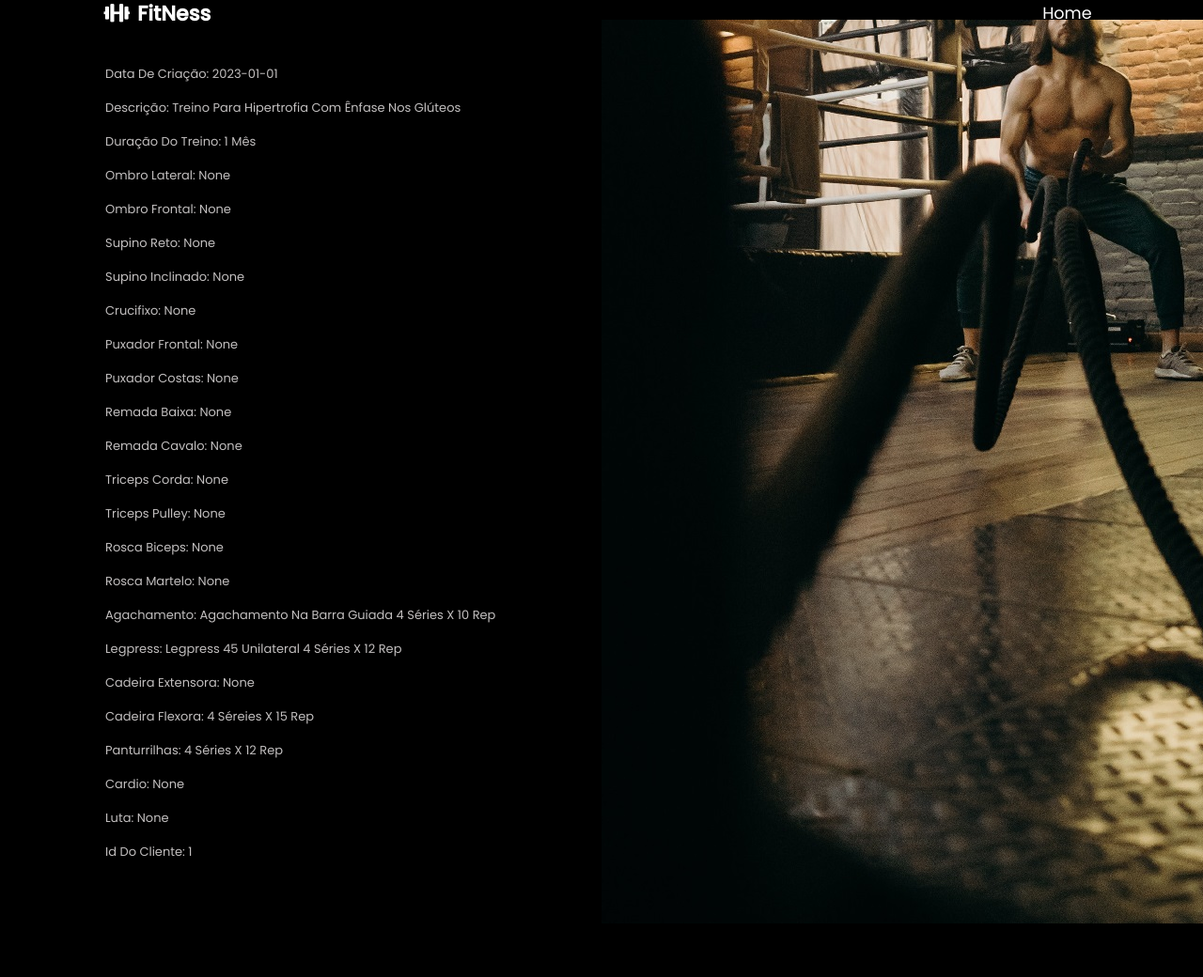
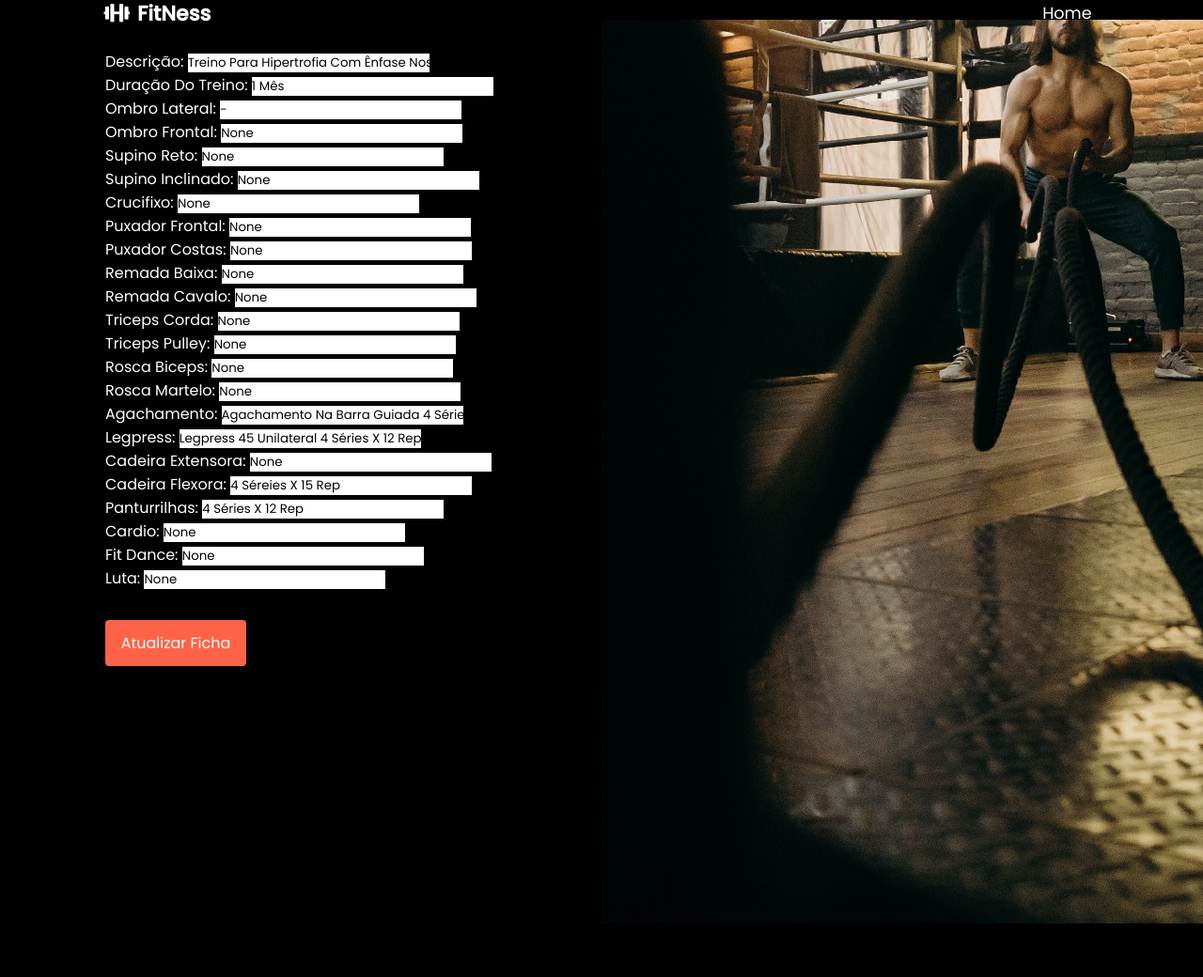
Before and after one commit to joaoinacioc/projeto-integrador, a Flask app: page /ficha_treino in a window 1280 px wide; the page is wider, and only the part inside the window is pictured. Shown: the part 29-1069 px from the top of that part at 94% size. Run offline with Flask 3, Linux system fonts and the light colour scheme; the visitor is signed in with stand-in values (Sample User, id 1); data comes from the database, SQL or seed files in the repository; parts of the project's set-up code (start-up, migrations or seed data) failed here and were passed over.

Commit message:
Finalização definitiva

```diff
--- a/src/controllers/machine_controller.py
+++ b/src/controllers/machine_controller.py
@@ -4,6 +4,10 @@
 from services.user_service import insert_logic, Cliente, login_logic
 from src.config import db
 from models.ficha_treino import Ficha_Treino
+from models.instrutor import Instrutor
+from datetime import datetime
+from flask import redirect, url_for, flash
+
 
 def index():
     return render_template('home.html')
@@ -36,16 +40,18 @@
             session['cliente_id'] = cliente.id_cliente  # Ajuste aqui para 'id_cliente'
             return redirect(url_for('blueprint.cliente'))
         else:
-            return "Credenciais inválidas. Tente novamente."
+            mensagem_erro = 'Credenciais inválidas. Tente novamente.'
+            return render_template('login.html', mensagem_erro=mensagem_erro)
 
     # Adicione um retorno padrão para casos em que o método não seja POST
     return "Método não permitido"
 
-def login_estrutor():
+def instrutor():
     return render_template('login-instrutor.html')
 
 def cadastro():
     return render_template('cadastro.html')
+
 
 def processar_cadastro():
     # Obter os dados do formulário do objeto request
@@ -57,6 +63,7 @@
     senha = request.form['senha']
     telefone = request.form['telefone']
     fk_Plano_Mensal_id_plano = request.form['plano_mensal']
+
     # Criar um novo registro de cliente no banco de dados
     novo_cliente = Cliente(
         nome=nome,
@@ -66,14 +73,20 @@
         email=email,
         senha=senha,
         telefone=telefone,
-        fk_Plano_Mensal_id_plano = fk_Plano_Mensal_id_plano
+        fk_Plano_Mensal_id_plano=fk_Plano_Mensal_id_plano
     )
 
     db.session.add(novo_cliente)
     db.session.commit()
 
+    # Agora, você pode obter o id_cliente do novo cliente
+    id_cliente = novo_cliente.id_cliente
+
+    # Chamar a função criar_ficha_treino com o id_cliente
+    criar_ficha_treino(id_cliente)
+
     # Redirecione o usuário para uma página de confirmação ou outra página
-    return "Cadastro realizado com sucesso!"
+    return render_template('login.html')
 
 
 def alterar_plano():
@@ -93,7 +106,7 @@
                 cliente.plano_mensal = novo_plano
                 db.session.commit()
 
-                return "Plano alterado com sucesso!"
+                return redirect(url_for('blueprint.cliente'))
             else:
                 return "Cliente não encontrado."
         else:
@@ -111,6 +124,7 @@
         # Consulta o banco de dados para obter o cliente pelo ID
         cliente = Cliente.query.get(cliente_id)
 
+        nome_cliente = cliente.nome if cliente else "Cliente"
         # Verifica se o cliente existe
         if cliente:
             # Substitua a linha abaixo pela lógica real para obter a ficha de treino
@@ -121,3 +135,166 @@
 
     # Se o ID do cliente não estiver na sessão, redirecione para a página de login
     return redirect(url_for('blueprint.login_cliente'))
+def cliente():
+    # Verifica se o ID do cliente está na sessão
+    if 'cliente_id' in session:
+        # Obtém o ID do cliente da sessão
+        cliente_id = session['cliente_id']
+
+        # Consulta o banco de dados para obter o cliente pelo ID
+        cliente = Cliente.query.get(cliente_id)
+
+        # Verifica se o cliente existe
+        if cliente:
+            # Renderiza a página do cliente, passando a variável cliente para o template
+            return render_template('cliente.html', cliente=cliente)
+
+    # Se o ID do cliente não estiver na sessão, redirecione para a página de login
+    return redirect(url_for('blueprint.login_cliente'))
+
+
+
+def login_instrutor():
+    # Lógica para verificar as credenciais do instrutor
+    email = request.form.get('email')
+    senha = request.form.get('senha')
+    instrutor = Instrutor.query.filter_by(email=email, senha=senha).first()
+
+    # Lógica para verificar as credenciais (substitua por sua própria lógica)
+    if instrutor:
+        # Se o instrutor existe, armazenar o ID na sessão ou outra lógica desejada
+        # session['instrutor_id'] = instrutor.id_instrutor
+        return redirect(url_for('blueprint.instrutor'))  # Substitua 'instrutor' pelo nome da sua rota protegida
+    else:
+        # Se as credenciais forem inválidas, exiba uma mensagem de erro
+        flash('Credenciais inválidas. Tente novamente.', 'erro')
+
+    # Se a solicitação for POST ou as credenciais forem inválidas, renderize a página de login
+    return render_template('login-instrutor.html')
+def atualizar_ficha_treino():
+    if request.method == 'POST':
+        # Obter os dados do formulário
+        descricao = request.form.get('descricao')
+        duracao_treino = request.form.get('duracao_treino')
+        ombro_lateral = request.form.get('ombro_lateral')
+        ombro_frontal = request.form.get('ombro_frontal')
+        supino_reto = request.form.get('supino_reto')
+        supino_inclinado = request.form.get('supino_inclinado')
+        crucifixo = request.form.get('crucifixo')
+        puxador_frontal = request.form.get('puxador_frontal')
+        puxador_costas = request.form.get('puxador_costas')
+        remada_baixa = request.form.get('remada_baixa')
+        remada_cavalo = request.form.get('remada_cavalo')
+        triceps_corda = request.form.get('triceps_corda')
+        triceps_pulley = request.form.get('triceps_pulley')
+        rosca_biceps = request.form.get('rosca_biceps')
+        rosca_martelo = request.form.get('rosca_martelo')
+        agachamento = request.form.get('agachamento')
+        legpress = request.form.get('legpress')
+        cadeira_extensora = request.form.get('cadeira_extensora')
+        cadeira_flexora = request.form.get('cadeira_flexora')
+        panturrilhas = request.form.get('panturrilhas')
+        cardio = request.form.get('cardio')
+        fitdance = request.form.get('fitdance')
+        luta = request.form.get('luta')
+
+        # Atualizar os dados no banco de dados
+        ficha_treino = Ficha_Treino.query.filter_by(fk_Cliente_id_cliente=session['cliente_id']).first()
+        if ficha_treino:
+            ficha_treino.descricao = descricao
+            ficha_treino.duracao_treino = duracao_treino
+            ficha_treino.ombro_lateral = ombro_lateral
+            ficha_treino.ombro_frontal = ombro_frontal
+            ficha_treino.supino_reto = supino_reto
+            ficha_treino.supino_inclinado = supino_inclinado
+            ficha_treino.crucifixo = crucifixo
+            ficha_treino.puxador_frontal = puxador_frontal
+            ficha_treino.puxador_costas = puxador_costas
+            ficha_treino.remada_baixa = remada_baixa
+            ficha_treino.remada_cavalo = remada_cavalo
+            ficha_treino.triceps_corda = triceps_corda
+            ficha_treino.triceps_pulley = triceps_pulley
+            ficha_treino.rosca_biceps = rosca_biceps
+            ficha_treino.rosca_martelo = rosca_martelo
+            ficha_treino.agachamento = agachamento
+            ficha_treino.legpress = legpress
+            ficha_treino.cadeira_extensora = cadeira_extensora
+            ficha_treino.cadeira_flexora = cadeira_flexora
+            ficha_treino.panturrilhas = panturrilhas
+            ficha_treino.cardio = cardio
+            ficha_treino.fitdance = fitdance
+            ficha_treino.luta = luta
+
+            # Atualize os outros campos conforme necessário
+            db.session.commit()
+
+        # Redirecionar para a página da ficha de treino ou outra página desejada
+        return redirect(url_for('blueprint.ficha_treino'))
+
+def criar_ficha_treino(id_cliente):
+
+    nova_ficha_treino = Ficha_Treino(
+        data_criacao=datetime.utcnow(),
+        descricao='-',
+        duracao_treino='-',
+        ombro_lateral='-',
+        ombro_frontal='-',
+        supino_reto='-',
+        supino_inclinado='-',
+        crucifixo='-',
+        puxador_frontal='-',
+        puxador_costas='-',
+        remada_baixa='-',
+        remada_cavalo='-',
+        triceps_corda='-',
+        triceps_pulley='-',
+        rosca_biceps='-',
+        rosca_martelo='-',
+        agachamento='-',
+        legpress='-',
+        cadeira_extensora='-',
+        cadeira_flexora='-',
+        panturrilhas='-',
+        cardio='-',
+        fitdance='-',
+        luta='-',
+        fk_Cliente_id_cliente=id_cliente)
+    db.session.add(nova_ficha_treino)
+    db.session.commit()
+
+def instrutor_logado():
+    return render_template('instrutor.html')
+
+def logout_cliente():
+    # Remover a chave associada à sessão do cliente
+    session.pop('cliente_id', None)
+    # Redirecionar para a página de login ou outra página desejada
+    return redirect(url_for('blueprint.index'))
+
+def confirmar_exclusao_conta():
+    # Renderizar a página de confirmação de exclusão da conta
+    return render_template('confirmar_exclusao.html')
+
+def excluir_conta():
+    # Obter o ID do cliente da sessão
+    cliente_id = session.get('cliente_id')
+
+    # Verificar se o ID do cliente está presente
+    if cliente_id:
+        # Obter o cliente pelo ID
+        cliente = Cliente.query.get(cliente_id)
+
+        # Verificar se o cliente existe
+        if cliente:
+            # Excluir o cliente do banco de dados
+            db.session.delete(cliente)
+            db.session.commit()
+
+            # Limpar a sessão do cliente
+            session.pop('cliente_id', None)
+
+            # Redirecionar para a página de login ou outra página desejada
+            return redirect(url_for('blueprint.login_cliente'))
+
+    # Se não houver ID de cliente na sessão ou se ocorrer um problema, redirecionar para a página do cliente
+    return redirect(url_for('blueprint.cliente'))
--- a/src/models/cliente.py
+++ b/src/models/cliente.py
@@ -1,5 +1,7 @@
 from flask_sqlalchemy import SQLAlchemy
 from src.config import db
+from sqlalchemy import ForeignKey
+from sqlalchemy.orm import relationship
 class Cliente(db.Model):
     '''Data for ON/OFF should be dumped in this table.'''
     __tablename__ = 'cliente'
@@ -12,6 +14,7 @@
     senha = db.Column(db.String(50), nullable=False)
     telefone = db.Column(db.String(20), nullable=False)
     fk_Plano_Mensal_id_plano= db.Column(db.Integer, nullable=False)
+    fichas_treino = relationship('Ficha_Treino', back_populates='cliente')
     def __init__(self, nome, sobrenome, cpf, data_nascimento, email, senha, telefone, fk_Plano_Mensal_id_plano):
         self.nome = nome
         self.sobrenome = sobrenome
--- a/src/templates/cadastro.html
+++ b/src/templates/cadastro.html
@@ -14,7 +14,6 @@
         <nav class="navbar">
             <a href="/">Home</a>
             <a href="#"> | </a>
-            <a href="/login-instrutor">É um instrutor?</a>
             <a href="/login">Login</a>
         </nav>
     </header>
--- a/src/templates/ficha-treino.html
+++ b/src/templates/ficha-treino.html
@@ -2,47 +2,120 @@
 <html lang="pt-br">
 <head>
     <meta charset="UTF-8">
-    <title>Perfil do cliente</title>
+    <title>Ficha de Treino</title>
     <link rel="stylesheet" type="text/css" href="../static/css/style.css" />
     <link rel="stylesheet" href="https://cdnjs.cloudflare.com/ajax/libs/font-awesome/5.15.4/css/all.min.css"/>
 </head>
-<body>
+<body style="background-color: black; color: white;">
     <header class="header">
         <a href="/" class="logo">
             <i class="fas fa-dumbbell"></i>FitNess
         </a>
         <nav class="navbar">
-            <a href="/">Home</a>
+            <a href="/cliente">Home</a>
         </nav>
     </header>
 
     <section class="home">
         <div class="max-width">
             <div class="home-content">
-                <p>Data de criação: {{ficha_treino.data_criacao}}</p>
-                <p>Descrição: {{ficha_treino.descricao}}</p>
-                <p>Duração do treino: {{ficha_treino.duracao_treino}}</p>
-                <p>Ombro lateral: {{ficha_treino.ombro_lateral}}</p>
-                <p>Ombro frontal: {{ficha_treino.ombro_frontal}}</p>
-                <p>Supino reto: {{ficha_treino.supino_reto}}</p>
-                <p>Supino inclinado: {{ficha_treino.supino_inclinado}}</p>
-                <p>Crucifixo: {{ficha_treino.crucifixo}}</p>
-                <p>Puxador frontal: {{ficha_treino.puxador_frontal}}</p>
-                <p>Puxador costas: {{ficha_treino.puxador_costas}}</p>
-                <p>Remada baixa: {{ficha_treino.remada_baixa}}</p>
-                <p>Remada cavalo: {{ficha_treino.remada_cavalo}}</p>
-                <p>Triceps corda: {{ficha_treino.triceps_corda}}</p>
-                <p>Triceps pulley: {{ficha_treino.triceps_pulley}}</p>
-                <p>Rosca biceps: {{ficha_treino.rosca_biceps}}</p>
-                <p>Rosca martelo: {{ficha_treino.rosca_martelo}}</p>
-                <p>Agachamento: {{ficha_treino.agachamento}}</p>
-                <p>Legpress: {{ficha_treino.legpress}}</p>
-                <p>Cadeira extensora: {{ficha_treino.cadeira_extensora}}</p>
-                <p>Cadeira flexora: {{ficha_treino.cadeira_flexora}}</p>
-                <p>Panturrilhas: {{ficha_treino.panturrilhas}}</p>
-                <p>Cardio: {{ficha_treino.cardio}}</p>
-                <p>Luta: {{ficha_treino.luta}}</p>
-                <p>Id do cliente: {{ficha_treino.fk_Cliente_id_cliente}}</p>
+                <form method="POST" action="{{ url_for('blueprint.atualizar_ficha_treino') }}">
+                    <div>
+                        <label for="descricao">Descrição:</label>
+                        <input type="text" id="descricao" name="descricao" value="{{ ficha_treino.descricao or '-' }}">
+                    </div>
+                    <div>
+                        <label for="duracao_treino">Duração do treino:</label>
+                        <input type="text" id="duracao_treino" name="duracao_treino" value="{{ ficha_treino.duracao_treino }}">
+                    </div>
+                    <div>
+                        <label for="ombro_lateral">Ombro lateral:</label>
+                        <input type="text" id="ombro_lateral" name="ombro_lateral" value="{{ ficha_treino.ombro_lateral or '-' }}">
+                    </div>
+                    <div>
+                        <label for="ombro_frontal">Ombro frontal:</label>
+                        <input type="text" id="ombro_frontal" name="ombro_frontal" value="{{ ficha_treino.ombro_frontal }}">
+                    </div>
+                    <div>
+                        <label for="supino_reto">Supino reto:</label>
+                        <input type="text" id="supino_reto" name="supino_reto" value="{{ ficha_treino.supino_reto }}">
+                    </div>
+                    <div>
+                        <label for="supino_inclinado">Supino inclinado:</label>
+                        <input type="text" id="supino_inclinado" name="supino_inclinado" value="{{ ficha_treino.supino_inclinado}}">
+                    </div>
+                    <div>
+                        <label for="crucifixo">Crucifixo:</label>
+                        <input type="text" id="crucifixo" name="crucifixo" value="{{ ficha_treino.crucifixo }}">
+                    </div>
+                    <div>
+                        <label for="puxador_frontal">Puxador frontal:</label>
+                        <input type="text" id="puxador_frontal" name="puxador_frontal" value="{{ ficha_treino.puxador_frontal}}">
+                    </div>
+                    <div>
+                        <label for="puxador_costas">Puxador costas:</label>
+                        <input type="text" id="puxador_costas" name="puxador_costas" value="{{ ficha_treino.puxador_costas }}">
+                    </div>
+                    <div>
+                        <label for="remada_baixa">Remada baixa:</label>
+                        <input type="text" id="remada_baixa" name="remada_baixa" value="{{ ficha_treino.remada_baixa }}">
+                    </div>
+                    <div>
+                        <label for="remada_cavalo">Remada cavalo:</label>
+                        <input type="text" id="remada_cavalo" name="remada_cavalo" value="{{ ficha_treino.remada_cavalo}}">
+                    </div>
+                    <div>
+                        <label for="triceps_corda">Triceps corda:</label>
+                        <input type="text" id="triceps_corda" name="triceps_corda" value="{{ ficha_treino.triceps_corda}}">
+                    </div>
+                    <div>
+                        <label for="triceps_pulley">Triceps pulley:</label>
+                        <input type="text" id="triceps_pulley" name="triceps_pulley" value="{{ ficha_treino.triceps_pulley}}">
+                    </div>
+                    <div>
+                        <label for="rosca_biceps">Rosca biceps:</label>
+                        <input type="text" id="rosca_biceps" name="rosca_biceps" value="{{ ficha_treino.rosca_biceps}}">
+                    </div>
+                    <div>
+                        <label for="rosca_martelo">Rosca martelo:</label>
+                        <input type="text" id="rosca_martelo" name="rosca_martelo" value="{{ ficha_treino.rosca_martelo}}">
+                    </div>
+                    <div>
+                        <label for="agachamento">Agachamento:</label>
+                        <input type="text" id="agachamento" name="agachamento" value="{{ ficha_treino.agachamento}}">
+                    </div>
+                    <div>
+                        <label for="legpress">Legpress:</label>
+                        <input type="text" id="legpress" name="legpress" value="{{ ficha_treino.legpress}}">
+                    </div>
+                    <div>
+                        <label for="cadeira_extensora">Cadeira extensora:</label>
+                        <input type="text" id="cadeira_extensora" name="cadeira_extensora" value="{{ ficha_treino.cadeira_extensora}}">
+                    </div>
+                    <div>
+                        <label for="cadeira_flexora">Cadeira flexora:</label>
+                        <input type="text" id="cadeira_flexora" name="cadeira_flexora" value="{{ ficha_treino.cadeira_flexora}}">
+                    </div>
+                    <div>
+                        <label for="panturrilhas">Panturrilhas:</label>
+                        <input type="text" id="panturrilhas" name="panturrilhas" value="{{ ficha_treino.panturrilhas}}">
+                    </div>
+                    <div>
+                        <label for="cardio">Cardio:</label>
+                        <input type="text" id="cardio" name="cardio" value="{{ ficha_treino.cardio}}">
+                    </div>
+                    <div>
+                        <label for="fitdance">Fit dance:</label>
+                        <input type="text" id="fitdance" name="fitdance" value="{{ ficha_treino.fitdance}}">
+                    </div>
+                    <div>
+                        <label for="luta">Luta:</label>
+                        <input type="text" id="luta" name="luta" value="{{ ficha_treino.luta}}">
+                    </div>
+                    <div>
+                        <input class="btn" type="submit" value="Atualizar Ficha">
+                    </div>
+                </form>
             </div>
             <div class="home-image">
                 <img src="../static/images/bg.jpg">
--- a/src/templates/home.html
+++ b/src/templates/home.html
@@ -14,7 +14,6 @@
         <nav class="navbar">
             <a href="/">Home</a>
             <a href="#"> | </a>
-            <a href="/login-instrutor">É um instrutor?</a>
             <a href="/login">Login</a>
             <a href="/cadastro" class="btn">Increva-se</a>
         </nav>
--- a/src/templates/instrutor.html
+++ b/src/templates/instrutor.html
@@ -131,6 +131,5 @@
             </div>
         </div>
     </section>
-
 </body>
 </html>
--- a/src/templates/login-instrutor.html
+++ b/src/templates/login-instrutor.html
@@ -24,7 +24,7 @@
     <section class="cadastro">
         <div class="max-width">
             <div class="cadastro-content">
-                <form method="get">
+                <form method="POST" action="/logar-instrutor">
                     <div>
                         <label for="email">Email:</label>
                         <input type="email" id="email" name="email" required>
@@ -44,6 +44,5 @@
             </div>
         </div>
     </section>
-
 </body>
 </html>
```
Also changed, not shown: src/models/ficha_treino.py (+8 -5 lines), src/routes/blueprint.py (+10 -3 lines), src/static/js/script.js (added, +19 -0 lines), src/templates/cliente.html (+30 -9 lines), src/templates/login.html (+10 -3 lines), src/services/user_service.py (line endings or trailing spaces).
